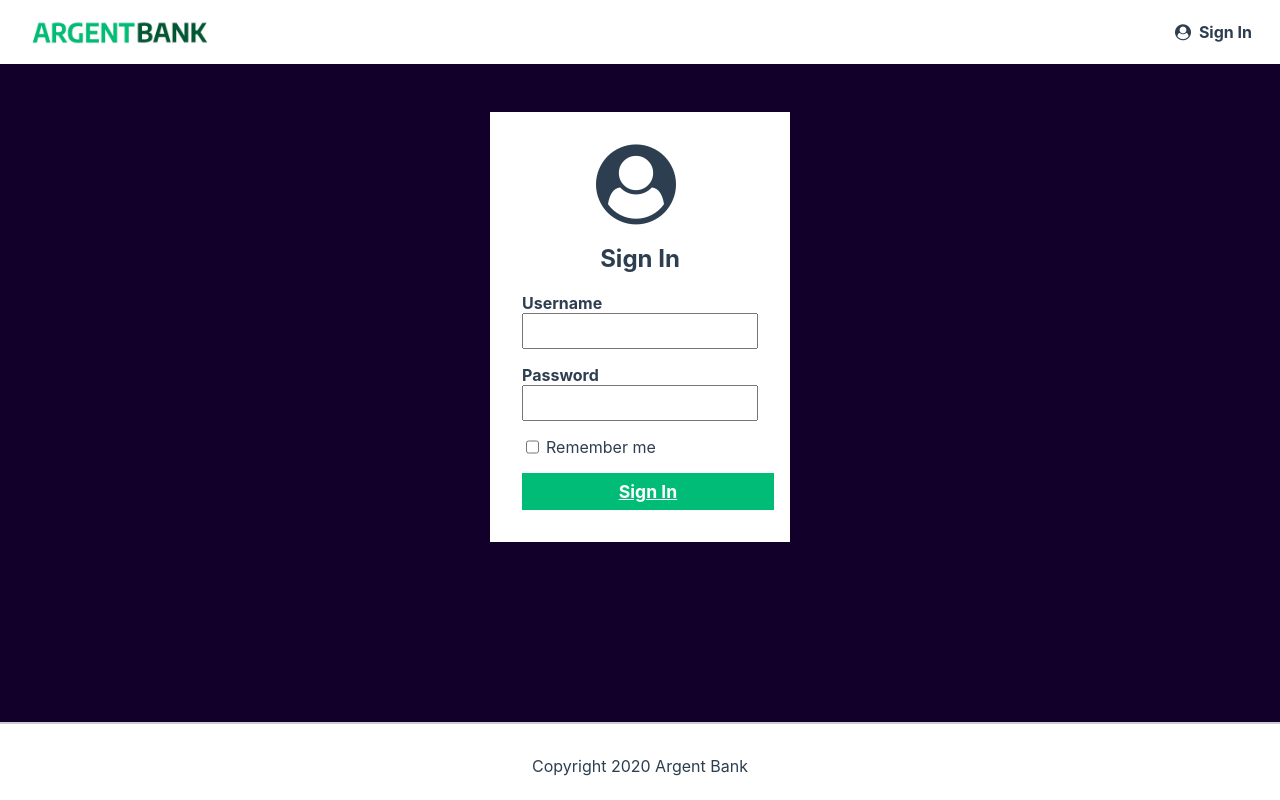
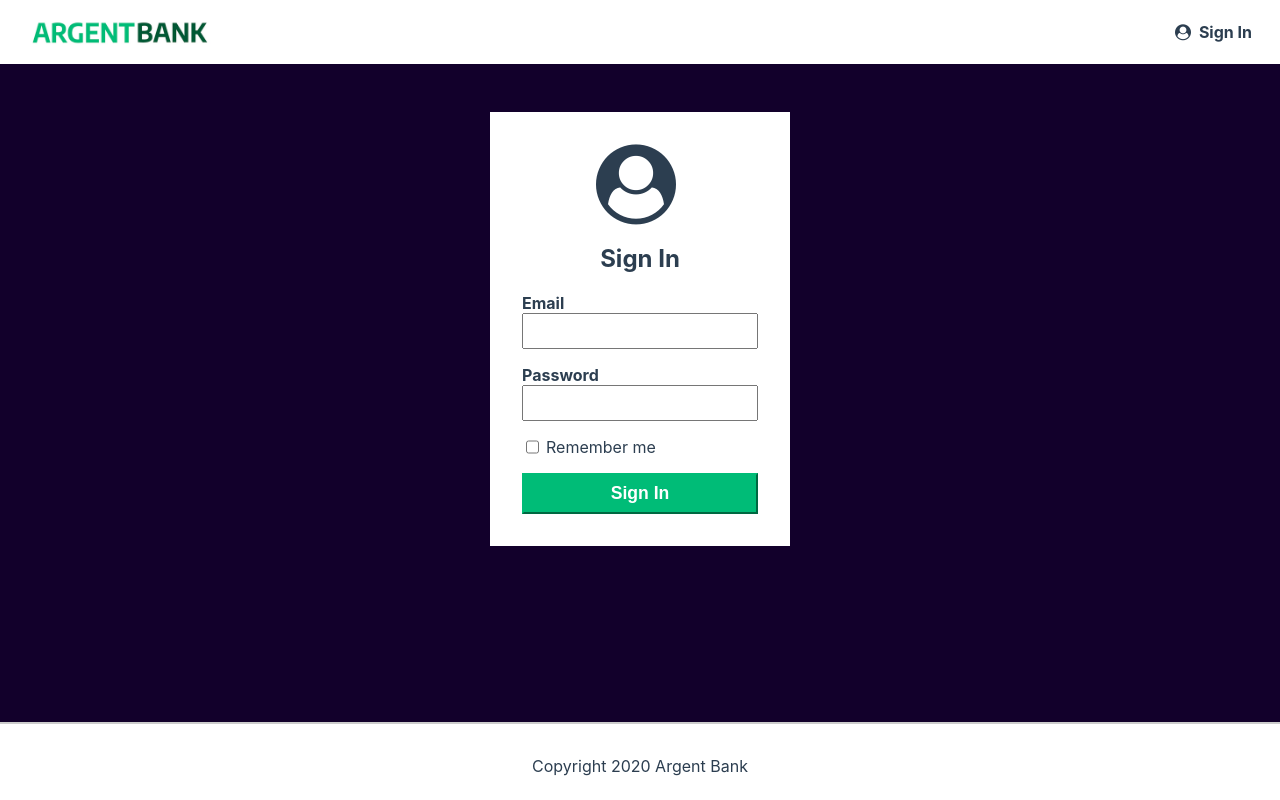
Before and after one commit to Gilles-Lucien/ArgentBank-website, a React (Create React App) app in the folder argentbankapp/: page /sign-in in a window 1280 px wide. Built offline with nearby package versions, Linux system fonts and the light colour scheme.

Commit message:
first authentification setup WIP not fonctionnal yet

```diff
--- a/argentbankapp/package.json
+++ b/argentbankapp/package.json
@@ -12,6 +12,8 @@
     "react-redux": "^8.1.3",
     "react-router-dom": "^6.23.0",
     "react-scripts": "5.0.1",
+    "redux": "^5.0.1",
+    "redux-thunk": "^3.1.0",
     "web-vitals": "^2.1.4"
   },
   "scripts": {
--- a/argentbankapp/src/app/store.js
+++ b/argentbankapp/src/app/store.js
@@ -1,8 +1,10 @@
 import { configureStore } from '@reduxjs/toolkit';
-import counterReducer from '../features/counter/counterSlice';
+import authReducer from '../components/loginForm/authSlice';
 
-export const store = configureStore({
-  reducer: {
-    counter: counterReducer,
-  },
+const store = configureStore({
+    reducer: {
+        auth: authReducer,
+    },
 });
+
+export default store;
--- a/argentbankapp/src/components/loginForm/LoginForm.jsx
+++ b/argentbankapp/src/components/loginForm/LoginForm.jsx
@@ -1,32 +1,42 @@
 import React from "react";
-
-
+import { useDispatch, useSelector } from "react-redux";
+import { loginUser } from "./authSlice";
+import { useNavigate } from "react-router-dom";
 
 export function LoginForm() {
+  const navigate = useNavigate();
+  const dispatch = useDispatch();
+  const auth = useSelector((state) => state.auth);
+
+  const handleSubmit = (e) => {
+    e.preventDefault();
+    const email = e.target.email.value;
+    const password = e.target.password.value;
+    dispatch(loginUser({ email, password }));
+  };
+
+  if (auth.token) {
+    navigate("/user");
+  }
+
   return (
     <section className="sign-in-content">
       <i className="fa fa-user-circle sign-in-icon"></i>
       <h1>Sign In</h1>
-      <form>
+      <form onSubmit={handleSubmit}>
         <div className="input-wrapper">
-          <label for="username">Username</label>
-          <input type="text" id="username" />
+          <label htmlFor="email">Email</label>
+          <input type="text" id="email" name="email" />
         </div>
         <div className="input-wrapper">
-          <label for="password">Password</label>
-          <input type="password" id="password" />
+          <label htmlFor="password">Password</label>
+          <input type="password" id="password" name="password" />
         </div>
         <div className="input-remember">
-          <input type="checkbox" id="remember-me" />
-          <label for="remember-me">Remember me</label>
+          <input type="checkbox" id="remember-me" name="remember-me" />
+          <label htmlFor="remember-me">Remember me</label>
         </div>
-        {/* <!-- PLACEHOLDER DUE TO STATIC SITE --> */}
-        <a href="./user.html" className="sign-in-button">
-          Sign In
-        </a>
-        {/* <!-- SHOULD BE THE BUTTON BELOW -->
-          <!-- <button className="sign-in-button">Sign In</button> -->
-          <!--  --> */}
+        <button className="sign-in-button" type="submit">Sign In</button>
       </form>
     </section>
   );
--- /dev/null
+++ b/argentbankapp/src/components/loginForm/authSlice.js
@@ -0,0 +1,22 @@
+import { createSlice, createAsyncThunk } from '@reduxjs/toolkit';
+import axios from 'axios';
+
+export const loginUser = createAsyncThunk('auth/loginUser', async (loginData) => {
+    const response = await axios.post('http://localhost:3001/api/v1/user/login', {
+        email: loginData.email,
+        password: loginData.password,
+    });
+    return response.data;
+});
+
+const authSlice = createSlice({
+    name: 'auth',
+    initialState: { user: null, token: null },
+    reducers: {},
+    extraReducers: (builder) => {
+        builder.addCase(loginUser.fulfilled, (state, action) => {
+            state.token = action.payload.token;
+        });
+    },
+});
+export default authSlice.reducer;
--- a/argentbankapp/src/index.js
+++ b/argentbankapp/src/index.js
@@ -1,7 +1,7 @@
 import React from 'react';
 import { createRoot } from 'react-dom/client';
 import { Provider } from 'react-redux';
-import { store } from './app/store';
+import store from './app/store';
 import App from './App';
 import reportWebVitals from './reportWebVitals';
 import './index.css';
```
Also changed, not shown: 1 other file (tests, documents, lock files or other folders).
